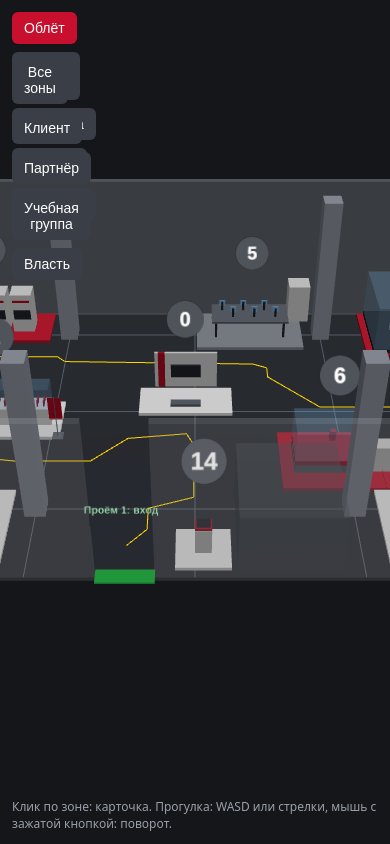
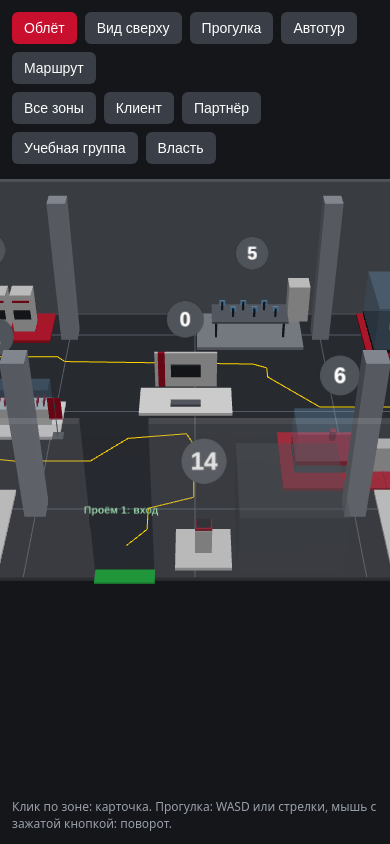
Before and after one commit to Oxord/lassard-hackathon, a website built with Vite: page 3d/index.html in a window 390 px wide. Built offline with nearby package versions, Linux system fonts and the light colour scheme; animation ran at ten frames a second.

Commit message:
fix: prevent 3D control panels overlapping on narrow screens

```diff
--- a/3d/index.html
+++ b/3d/index.html
@@ -7,8 +7,8 @@
 <style>
   html,body{margin:0;height:100%;background:#14161a;font-family:system-ui,sans-serif;color:#fff;overflow:hidden}
   #app{position:fixed;inset:0}
-  .bar{position:fixed;left:12px;display:flex;gap:8px;flex-wrap:wrap;z-index:2;max-width:calc(100% - 340px)}
-  #bar-top{top:12px} #bar-scn{top:56px}
+  #controls{position:fixed;top:12px;left:12px;right:352px;display:flex;flex-direction:column;gap:8px;max-height:45vh;overflow:auto;z-index:2}
+  .bar{display:flex;gap:8px;flex-wrap:wrap}
   button{background:#c8102e;color:#fff;border:0;border-radius:6px;padding:8px 12px;font-size:14px;cursor:pointer}
   button.alt{background:#3a3f47} button.on{background:#ffd400;color:#14161a}
   #card{position:fixed;right:12px;top:12px;width:300px;max-width:calc(100% - 24px);background:#fff;color:#14161a;border-radius:10px;padding:14px;display:none;z-index:2}
@@ -16,10 +16,17 @@
   #caption{position:fixed;left:50%;bottom:36px;transform:translateX(-50%);background:rgba(20,22,26,.82);padding:14px 22px;border-radius:10px;font-size:22px;display:none;z-index:2;max-width:80%;text-align:center}
   #caption b{color:#ffd400}
   #hint{position:fixed;left:12px;bottom:12px;font-size:12px;color:#9aa0aa;z-index:2}
+  @media(max-width:760px){
+    #controls{right:12px}
+    #card{top:50%;bottom:auto;max-height:calc(50vh - 68px);overflow:auto;box-sizing:border-box;width:328px}
+    #hint{right:12px}
+    #caption{font-size:16px;padding:10px 14px}
+  }
 </style>
 </head>
 <body>
 <div id="app"></div>
+<div id="controls">
 <div class="bar" id="bar-top">
   <button id="btn-orbit">Облёт</button>
   <button id="btn-top" class="alt">Вид сверху</button>
@@ -28,6 +35,7 @@
   <button id="btn-route" class="alt">Маршрут</button>
 </div>
 <div class="bar" id="bar-scn"></div>
+</div>
 <div id="card"></div>
 <div id="caption"></div>
 <div id="hint">Клик по зоне: карточка. Прогулка: WASD или стрелки, мышь с зажатой кнопкой: поворот.</div>
```
